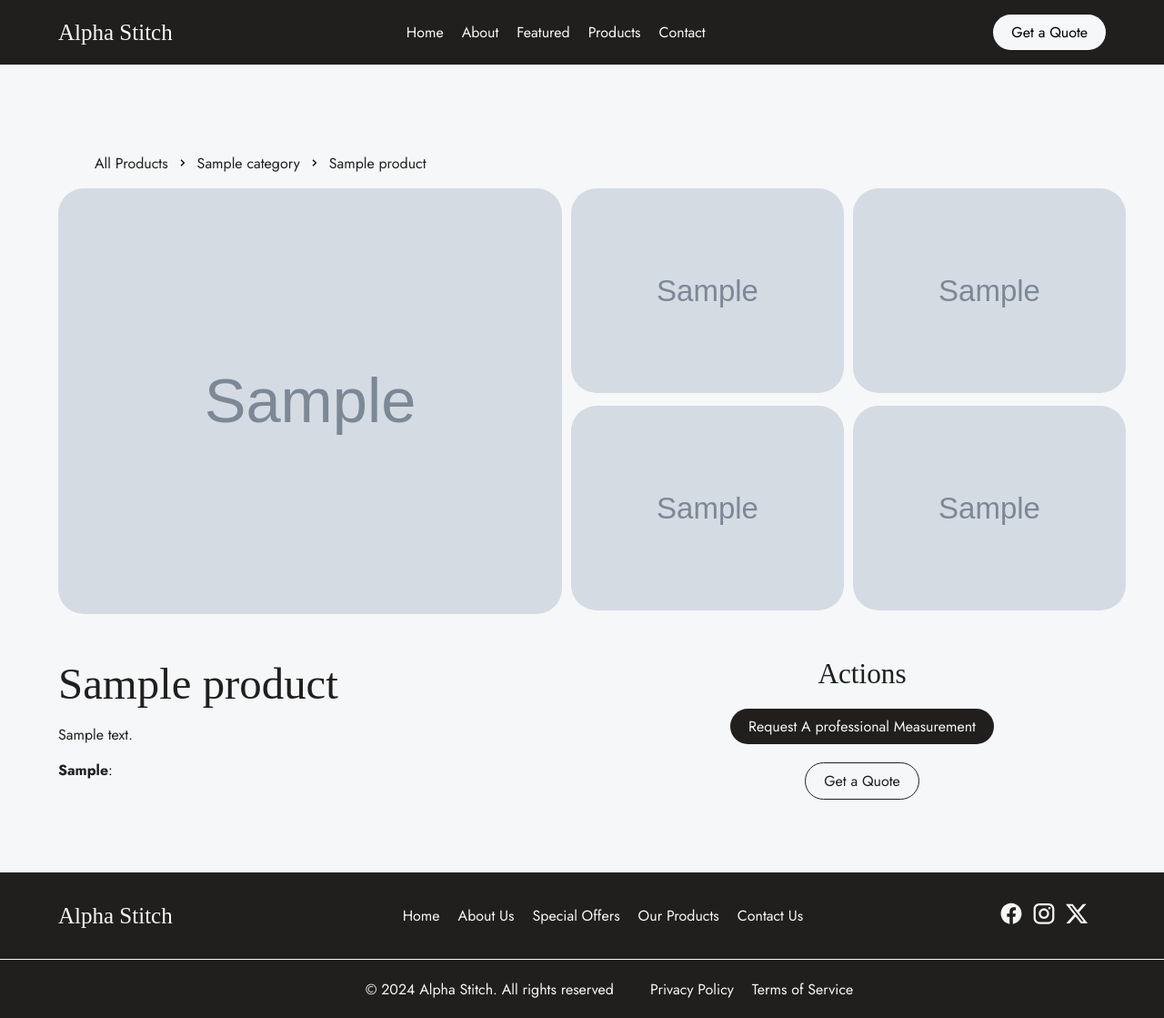
After one commit to MarkMusili/AlphaStitch, a Django app: page /product/1/ in a window 1280 px wide. The commit adds this page. Shown: the whole page at 91% size. Run offline with Django 5.2, Linux system fonts and the light colour scheme; tables that the repository leaves empty hold one stand-in row (values such as "Sample post"); grey boxes marked "Sample" are stand-in pictures; some web fonts are replaced.

Commit message:
Product pages

```diff
--- a/alpha_stitch/settings.py
+++ b/alpha_stitch/settings.py
@@ -131,3 +131,6 @@ MEDIA_ROOT = os.path.join(BASE_DIR, 'media')
 # https://docs.djangoproject.com/en/5.1/ref/settings/#default-auto-field
 
 DEFAULT_AUTO_FIELD = 'django.db.models.BigAutoField'
+
+STATIC_ROOT = BASE_DIR/'staticfiles'
+ALLOWED_HOSTS = ['.vercel.app', '.now.sh']
--- a/alpha_stitch/wsgi.py
+++ b/alpha_stitch/wsgi.py
@@ -14,3 +14,4 @@ from django.core.wsgi import get_wsgi_application
 os.environ.setdefault('DJANGO_SETTINGS_MODULE', 'alpha_stitch.settings')
 
 application = get_wsgi_application()
+app = application
--- a/main/models.py
+++ b/main/models.py
@@ -1,5 +1,6 @@
 from django.db import models
 from django.urls import reverse
+import json
 
 # Create your models here.
 class Category(models.Model):
@@ -15,6 +16,12 @@ class Product(models.Model):
     description = models.TextField(null=True, blank=True)
     image = models.ImageField(upload_to='products/', default='default.jpg',null=True, blank=True)
     category = models.ForeignKey(Category, on_delete=models.CASCADE)
+    features = models.TextField(null=True, blank=True, help_text="Store multiple descriptions separated by newlines")
+
+    def get_features(self):
+        if self.features:
+            return self.features.split('\n')
+        return []
 
     def __str__(self):
         return self.name
--- /dev/null
+++ b/main/static/main/css/product_detail.css
@@ -0,0 +1,129 @@
+.product_detail nav {
+    margin-bottom: -48px;
+}
+.product_detail ul {
+    display: flex;
+    gap: 8px;
+    list-style: none;
+    font: var(--p);
+}
+.nav-top {
+    display: flex;
+    align-items: center;
+    gap: 8px;
+}
+
+.product_detail ul li {
+    position: relative;
+    cursor: pointer;
+    color: var(--secondary-color);
+}
+.product_detail ul a::after {
+    content: '';
+    position: absolute;
+    width: 100%;
+    transform: scaleX(0);
+    height: 2px;
+    bottom: 0;
+    left: 0;
+    background-color: var(--secondary-color);
+    transform-origin: bottom right;
+    transition: transform 0.25s ease-out;
+}
+
+.product_detail a:hover::after {
+    transform: scaleX(1);
+    transform-origin: bottom left;
+}
+
+.product_detail {
+    box-sizing: border-box;
+    display: flex;
+    flex-direction: column;
+    gap: 48px;
+    background-color: var(--primary-color);
+    color: var(--secondary-color);
+}
+.image-grid {
+    display: grid;
+    grid-template-columns: repeat(4, 1fr);
+    gap: 10px;
+    width: 1174px;
+}
+
+.image-grid img {
+    width: 300px;
+    height: auto;
+}
+.image-grid .grid-item:first-child {
+    grid-column: span 2;
+    grid-row: span 2;
+}
+.image-grid .grid-item:first-child img {
+    width: 100%;
+    height: 100%;
+}
+
+.product_description {
+    display: flex;
+    flex-direction: row;
+    gap: 80px;
+
+}
+.product_info {
+    width: 50%;
+}
+.product_cta {
+    width: 50%;
+    display: flex;
+    flex-direction: column;
+    gap: 20px;
+    align-items: center;
+}
+.variants {
+    display: grid;
+    grid-template-columns: repeat(3, 1fr);
+    gap: 20px;
+}
+.btns button {
+    background-color: var(--secondary-color);
+    color: var(--primary-color);
+}
+.btns {
+    display: flex;
+    gap: 20px;
+    flex-direction: column;
+    align-items: center;
+}
+
+.btns a:nth-child(2) button {
+    background-color: transparent;
+    border: 1px solid var(--secondary-color);
+    transition: 0.5s;
+    color: var(--secondary-color);
+}
+.btns a:nth-child(2) button:hover {
+    background-color: var(--secondary-color);
+    color: var(--primary-color);
+}
+
+
+.product_features {
+    display: flex;
+    flex-direction: column;
+    align-items: flex-start;
+    padding: 0;
+    gap: 20px;
+}
+.variant-1 {
+    background-color: var(--secondary-color);
+    color: var(--primary-color);
+}
+.variant-1, .variant-2, .variant-3, .variant-4 , .variant-5 {
+    border: 1px solid var(--secondary-color);
+    transition: 0.5s;
+}
+.variant-1:hover, .variant-2:hover, .variant-3:hover, .variant-4:hover , .variant-5:hover {
+    background-color: var(--secondary-color);
+    color: var(--primary-color);
+}
--- a/main/static/main/js/product.js
+++ b/main/static/main/js/product.js
@@ -56,4 +56,5 @@ document.addEventListener("DOMContentLoaded", function() {
             searchContainer.classList.remove('suggestions-visible'); // Remove the border-radius change
         }
     });
+
 });
--- a/main/templates/main/base.html
+++ b/main/templates/main/base.html
@@ -35,10 +35,10 @@
             <h5>Alpha Stitch</h5>
             <nav class="footer-nav-up">
                 <ul>
-                    <a href="#"><li>Home</li></a>
+                    <a href="{% url 'home' %}"><li>Home</li></a>
                     <a href="#"><li>About Us</li></a>
                     <a href="#"><li>Special Offers</li></a>
-                    <a href="#"><li>Our Products</li></a>
+                    <a href="{% url 'products' %}"><li> Our Products</li></a>
                     <a href="#"><li>Contact Us</li></a>
                 </ul>
             </nav>
--- /dev/null
+++ b/main/templates/main/product_detail.html
@@ -0,0 +1,59 @@
+{% extends "main/base.html" %}
+{% block link %}
+    {% load static %}
+    <link rel="stylesheet" href="{% static 'main/css/base.css' %}">
+    <link rel="stylesheet" href="{% static 'main/css/home.css' %}">
+    <link rel="stylesheet" href="{% static 'main/css/product_detail.css' %}">
+{% endblock %}
+{% block content %}
+    <div class="product_detail section">
+        <nav>
+            <ul class="nav-top">
+                <a href="{% url 'products' %}#products"><li>All Products</li></a>
+                <svg width="16" height="17" viewBox="0 0 16 17" fill="none" xmlns="http://www.w3.org/2000/svg">
+                    <path d="M6.47099 11.7998L10.2757 7.9951L6.47099 4.19043L5.52832 5.1331L8.39032 7.9951L5.52832 10.8571L6.47099 11.7998Z" fill="black"/>
+                </svg>
+                <a href="{% url 'products' %}?category={{ product.category.id }}#products"><li>{{ product.category }}</li></a>
+                <svg width="16" height="17" viewBox="0 0 16 17" fill="none" xmlns="http://www.w3.org/2000/svg">
+                    <path d="M6.47099 11.7998L10.2757 7.9951L6.47099 4.19043L5.52832 5.1331L8.39032 7.9951L5.52832 10.8571L6.47099 11.7998Z" fill="black"/>
+                    </svg>
+                <a href="{% url 'product_detail' product.id%}>"><li>{{ product.name }}</li></a>
+            </ul>
+        </nav>
+        <div class="container image-grid">
+            <div class="grid-item"><img src="{{ product.image.url }}" alt=""></div>
+            <div class="grid-item"><img src="{{ product.image.url }}" alt=""></div>
+            <div class="grid-item"><img src="{{ product.image.url }}" alt=""></div>
+            <div class="grid-item"><img src="{{ product.image.url }}" alt=""></div>
+            <div class="grid-item"><img src="{{ product.image.url }}" alt=""></div>
+        </div>
+        <div class="container product_description">
+            <div class="product_info">
+                <h2>{{product.name}}</h2>
+                <p>{{product.description}}</p>
+                <ul class="product_features">
+                    {% for feature in features %}
+                        <li>
+                            <strong>{{ feature.0 }}</strong>: {{ feature.1 }}
+                        </li>
+                    {% endfor %}
+                </ul>
+            </div>
+            <div class="product_cta">
+                <!-- <h4>Variants</h4>
+                <div class="variants">
+                    <button class="variant-1">Variant 1</button>
+                    <button class="variant-2">Variant 2</button>
+                    <button class="variant-3">Variant 3</button>
+                    <button class="variant-4">Variant 4</button>
+                    <button class="variant-5">Variant 5</button>
+                </div> -->
+                <h4>Actions</h4>
+                <div class="btns">
+                    <a href=""><button>Request A professional Measurement</button></a>
+                    <a href="" class="quote-btn"><button>Get a Quote</button></a>
+                </div>
+            </div>
+        </div>
+    </div>
+{% endblock %}
--- a/main/templates/main/products.html
+++ b/main/templates/main/products.html
@@ -11,7 +11,6 @@
 <div class="hero section">
     <div class="container">
         <div class="content">
-            <h6 class="lined-text">Explore</h6>
             <h2>Our Products & Services</h2>
             <p>Discover a wide range of quality shades, covers, and camping accessories tailored for your needs.</p>
         </div>
@@ -22,7 +21,8 @@
     </div>
 </div>
 <div class="products section">
-    <div class="container">
+    <div class="container header-products">
+        <h6 class="lined-text">Explore</h6>
         <h2>Browse Our Products</h2>
     </div>
     <div id="products" class="container">
@@ -58,7 +58,7 @@
                         <h5>{{ item.name }}</h5>
                     </div>
                     <div class="product_hover">
-                        <button>View Product</button>
+                        <a href="{% url 'product_detail' item.id%}"><button>View Product</button></a>
                     </div>
                 </div>
             {% endfor %}
--- a/main/urls.py
+++ b/main/urls.py
@@ -4,6 +4,6 @@ from . import views
 urlpatterns = [
     path('', views.home, name='home'),
     path('products/', views.products, name='products'),
-    path('product/<int:id>/', views.product_detail, name='product_detail'),
+    path('product/<int:product_id>/', views.product_detail, name='product_detail'),
     path('search_suggestions/', views.search_suggestions, name='search_suggestions'),
 ]
--- a/main/views.py
+++ b/main/views.py
@@ -57,6 +57,20 @@ def search_suggestions(request):
 
     return JsonResponse([], safe=False)
 
-def product_detail(request, id):
-    product = get_object_or_404(Product, id=id)
-    return render(request, 'main/product_detail.html', {'product': product})
+def product_detail(request, product_id):
+    product = Product.objects.get(id=product_id)
+    raw_features = product.features.split('\n')
+
+    features = []
+    for feature in raw_features:
+        if ':' in feature:
+            parts = feature.split(':', 1)
+            features.append((parts[0].strip(), parts[1].strip()))
+        else:
+            features.append((feature.strip(), ''))
+
+    context = {
+        'product': product,
+        'features': features,
+    }
+    return render(request, 'main/product_detail.html', context)
```
Also changed, not shown: main/static/main/css/products.css (+18 -1 lines), main/templates/main/home.html (+3 -4 lines), main/migrations/0004_product_descriptions.py (added), main/migrations/0005_remove_product_descriptions_product_features.py (added), main/migrations/0006_rename_features_product_features.py (added), main/migrations/0007_alter_product_features.py (added), vercel.json (added), 1 other file.
